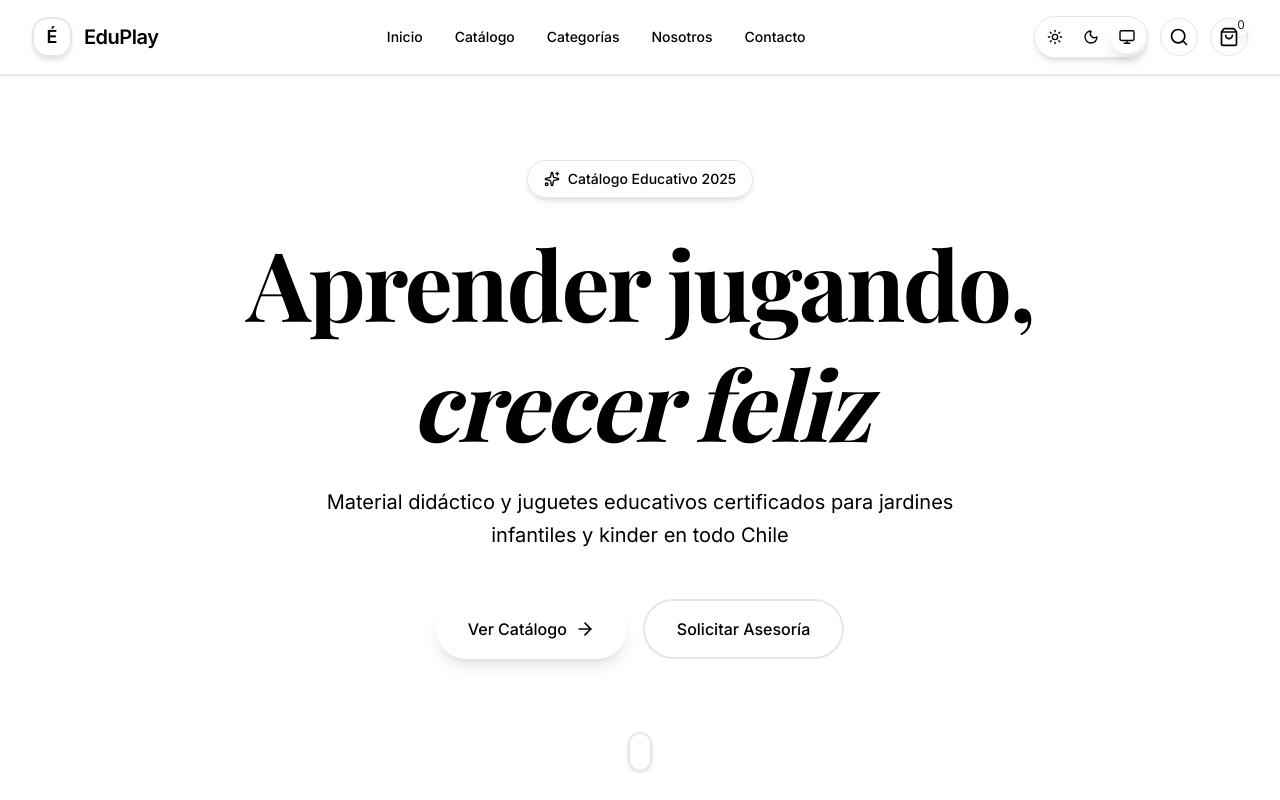
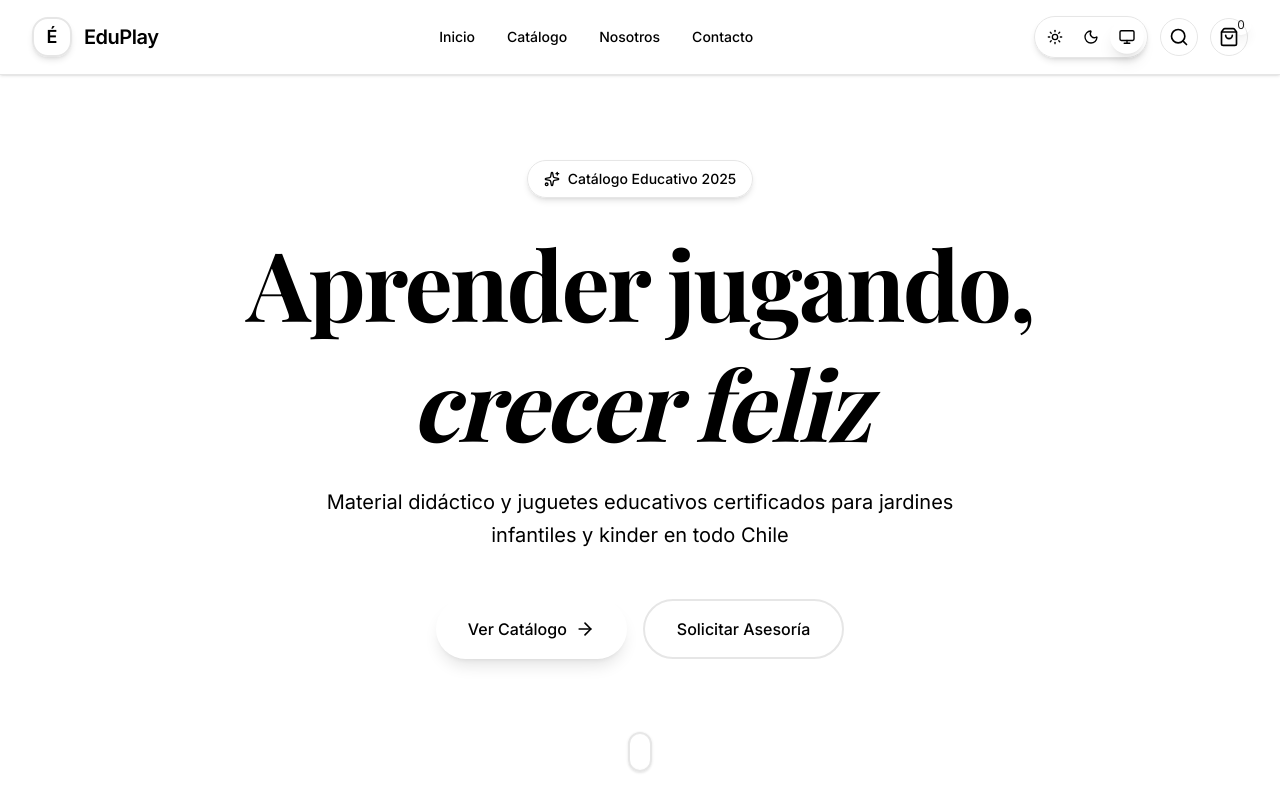
Before and after one commit to Ozauri0/tienda-ale, a Next.js app: page / in a window 1280 px wide. Shown: the top 800 px of the page. Built offline with nearby package versions, Linux system fonts and the light colour scheme.

Commit message:
Feat: add ScrollHandler component and update navigation functions

```diff
--- a/src/app/page.tsx
+++ b/src/app/page.tsx
@@ -5,10 +5,12 @@ import Features from '@/components/Features';
 import Testimonials from '@/components/Testimonials';
 import Newsletter from '@/components/Newsletter';
 import Footer from '@/components/Footer';
+import ScrollHandler from '@/components/ScrollHandler';
 
 export default function Home() {
   return (
     <div className="min-h-screen">
+      <ScrollHandler />
       <Header />
       <main>
         <Hero />
--- a/src/components/Header.tsx
+++ b/src/components/Header.tsx
@@ -6,7 +6,7 @@ import * as React from 'react';
 import { Search, ShoppingBag, Menu, X } from 'lucide-react';
 import { ThemeToggle } from './theme-toggle';
 import { cn } from '@/lib/utils';
-import { smoothScrollTo } from '@/lib/scroll';
+import { navigateToSection } from '@/lib/scroll';
 
 export default function Header() {
   const [isMenuOpen, setIsMenuOpen] = useState(false);
@@ -53,23 +53,19 @@ export default function Header() {
 
           {/* Menu Desktop */}
           <ul className="hidden lg:flex items-center gap-6 xl:gap-8 text-sm font-medium">
-            <li><button onClick={() => smoothScrollTo('inicio')} className="relative group py-2 inline-block">
+            <li><Link href="/" className="relative group py-2 inline-block">
               <span className="group-hover:text-primary transition-colors">Inicio</span>
               <span className="absolute bottom-0 left-0 w-0 h-0.5 bg-primary group-hover:w-full transition-all duration-300 rounded-full"></span>
-            </button></li>
+            </Link></li>
             <li><Link href="/catalogo" className="relative group py-2 inline-block">
               <span className="group-hover:text-primary transition-colors">Catálogo</span>
               <span className="absolute bottom-0 left-0 w-0 h-0.5 bg-primary group-hover:w-full transition-all duration-300 rounded-full"></span>
             </Link></li>
-            <li><button onClick={() => smoothScrollTo('colecciones')} className="relative group py-2 inline-block">
-              <span className="group-hover:text-primary transition-colors">Categorías</span>
-              <span className="absolute bottom-0 left-0 w-0 h-0.5 bg-primary group-hover:w-full transition-all duration-300 rounded-full"></span>
-            </button></li>
-            <li><button onClick={() => smoothScrollTo('nosotros')} className="relative group py-2 inline-block">
+            <li><button onClick={() => navigateToSection('nosotros')} className="relative group py-2 inline-block">
               <span className="group-hover:text-primary transition-colors">Nosotros</span>
               <span className="absolute bottom-0 left-0 w-0 h-0.5 bg-primary group-hover:w-full transition-all duration-300 rounded-full"></span>
             </button></li>
-            <li><button onClick={() => smoothScrollTo('contacto')} className="relative group py-2 inline-block">
+            <li><button onClick={() => navigateToSection('contacto')} className="relative group py-2 inline-block">
               <span className="group-hover:text-primary transition-colors">Contacto</span>
               <span className="absolute bottom-0 left-0 w-0 h-0.5 bg-primary group-hover:w-full transition-all duration-300 rounded-full"></span>
             </button></li>
@@ -112,7 +108,7 @@ export default function Header() {
                 isMenuOpen ? "translate-x-0 opacity-100" : "-translate-x-4 opacity-0",
                 isMenuOpen && "delay-[50ms]"
               )}>
-                <button onClick={() => { smoothScrollTo('inicio'); setIsMenuOpen(false); }} className="block w-full text-left px-4 py-3 hover:bg-secondary rounded-xl transition-all active:scale-95">Inicio</button>
+                <Link href="/" onClick={() => setIsMenuOpen(false)} className="block w-full text-left px-4 py-3 hover:bg-secondary rounded-xl transition-all active:scale-95">Inicio</Link>
               </li>
               <li className={cn(
                 "transform transition-all duration-300 ease-out",
@@ -126,21 +122,14 @@ export default function Header() {
                 isMenuOpen ? "translate-x-0 opacity-100" : "-translate-x-4 opacity-0",
                 isMenuOpen && "delay-[150ms]"
               )}>
-                <button onClick={() => { smoothScrollTo('colecciones'); setIsMenuOpen(false); }} className="block w-full text-left px-4 py-3 hover:bg-secondary rounded-xl transition-all active:scale-95">Categorías</button>
+                <button onClick={() => { navigateToSection('nosotros'); setIsMenuOpen(false); }} className="block w-full text-left px-4 py-3 hover:bg-secondary rounded-xl transition-all active:scale-95">Nosotros</button>
               </li>
               <li className={cn(
                 "transform transition-all duration-300 ease-out",
                 isMenuOpen ? "translate-x-0 opacity-100" : "-translate-x-4 opacity-0",
                 isMenuOpen && "delay-[200ms]"
               )}>
-                <button onClick={() => { smoothScrollTo('nosotros'); setIsMenuOpen(false); }} className="block w-full text-left px-4 py-3 hover:bg-secondary rounded-xl transition-all active:scale-95">Nosotros</button>
-              </li>
-              <li className={cn(
-                "transform transition-all duration-300 ease-out",
-                isMenuOpen ? "translate-x-0 opacity-100" : "-translate-x-4 opacity-0",
-                isMenuOpen && "delay-[250ms]"
-              )}>
-                <button onClick={() => { smoothScrollTo('contacto'); setIsMenuOpen(false); }} className="block w-full text-left px-4 py-3 hover:bg-secondary rounded-xl transition-all active:scale-95">Contacto</button>
+                <button onClick={() => { navigateToSection('contacto'); setIsMenuOpen(false); }} className="block w-full text-left px-4 py-3 hover:bg-secondary rounded-xl transition-all active:scale-95">Contacto</button>
               </li>
             </ul>
 
--- /dev/null
+++ b/src/components/ScrollHandler.tsx
@@ -0,0 +1,21 @@
+'use client';
+
+import { useEffect } from 'react';
+import { smoothScrollTo } from '@/lib/scroll';
+
+export default function ScrollHandler() {
+  useEffect(() => {
+    // Verificar si hay una sección guardada en sessionStorage
+    const sectionId = sessionStorage.getItem('scrollToSection');
+    if (sectionId) {
+      // Limpiar el sessionStorage
+      sessionStorage.removeItem('scrollToSection');
+      // Esperar un poco para que la página se cargue completamente
+      setTimeout(() => {
+        smoothScrollTo(sectionId);
+      }, 100);
+    }
+  }, []);
+
+  return null;
+}
--- a/src/lib/scroll.ts
+++ b/src/lib/scroll.ts
@@ -7,3 +7,14 @@ export function smoothScrollTo(elementId: string) {
     });
   }
 }
+
+export function navigateToSection(sectionId: string) {
+  // Si estamos en la página principal, hacer scroll
+  if (window.location.pathname === '/') {
+    smoothScrollTo(sectionId);
+  } else {
+    // Si estamos en otra página, redirigir a la página principal y guardar la sección en sessionStorage
+    sessionStorage.setItem('scrollToSection', sectionId);
+    window.location.href = '/';
+  }
+}
```
